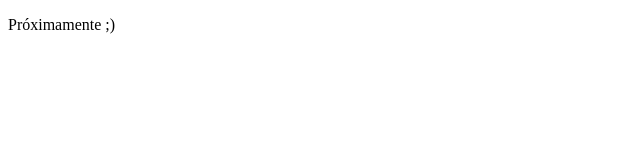
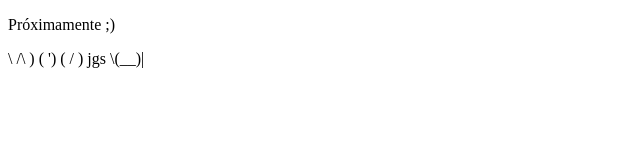
Before and after one commit to ChidarruStudios/WB, a plain HTML site: page index.html in a window 1280 px wide. Shown: the whole page, without its empty margins (0-640 px from the left). Drawn offline with Linux system fonts and the light colour scheme.

Commit message:
Update index.html

```diff
--- a/index.html
+++ b/index.html
@@ -8,5 +8,9 @@
 
   <body>
 	<p> Próximamente ;)</p>
+ <p>      \    /\
+       )  ( ')
+      (  /  )
+jgs    \(__)| </p>
   </body>
 </html>
```
